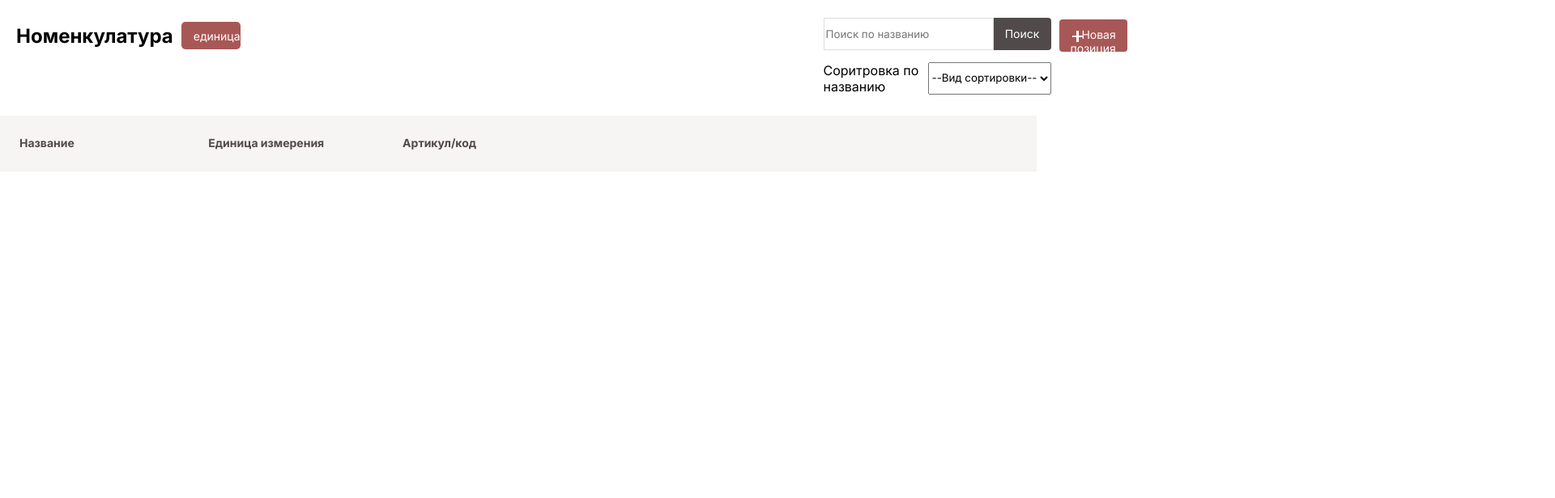
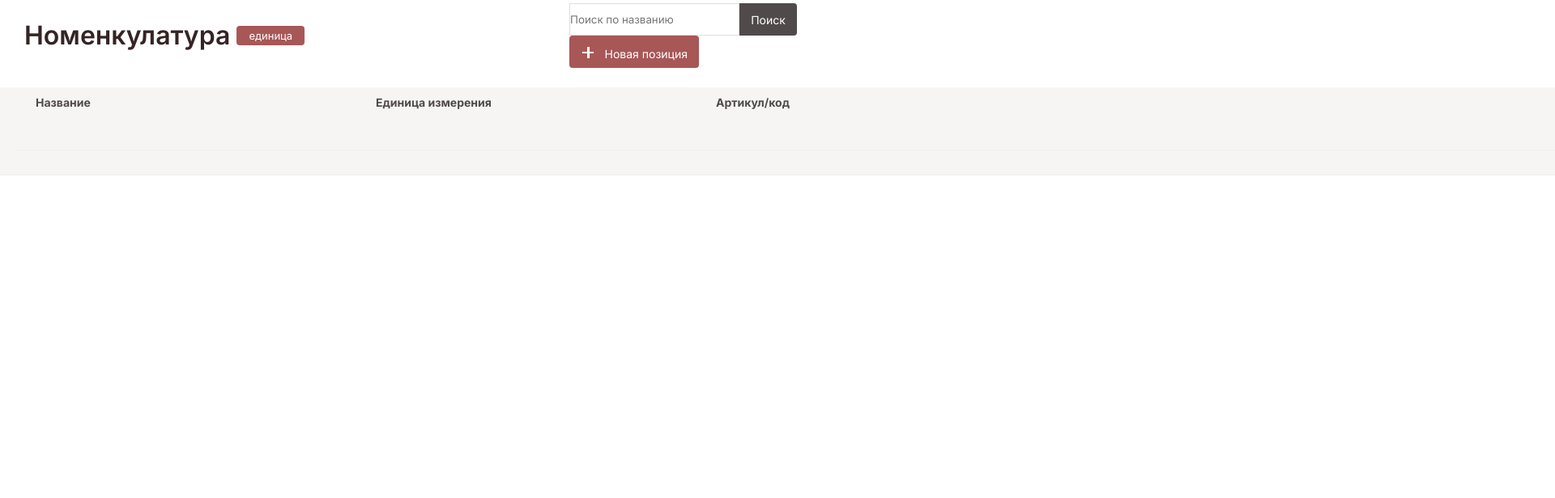
Before and after one commit to kArAsTeR734/TestTask, a website with bundled scripts: page public/index.html in a window 1280 px wide. Shown: the top 616 px of the page at 81% size, 1920 px wide, since content can reach past the window. Built offline with nearby package versions, Linux system fonts and the light colour scheme; no server answers; files whose address does not match are found by name.

Commit message:
header updated

```diff
--- a/package.json
+++ b/package.json
@@ -10,6 +10,7 @@
   "keywords": [],
   "description": "",
   "dependencies": {
-    "express": "^4.21.1"
+    "express": "^4.21.1",
+    "node.js": "^0.0.1-security"
   }
 }
--- a/public/css/header.scss
+++ b/public/css/header.scss
@@ -1,4 +1,4 @@
-header{
+.header{
   height: 108px;
   display: flex;
   flex-direction: row;
@@ -6,32 +6,38 @@ header{
   align-items: center;
   padding: 24px 20px 44px 20px;
 }
-
+.item_header{
+  color: rgb(53, 36, 36);
+  font-size: 32px;
+  font-weight: 600;
+  line-height: 120%;
+  letter-spacing: -3%;
+  text-align: left;
+}
+.item_header_wrapper{
+  display: flex;
+  align-items: center;
+  width: 653px;
+  height: 39px;
+  margin: 55px 10px;
+  border-radius: 5px;
+}
+.counter_wrapper{
+  margin-left: 8px;
+  width: 84px;
+  height: 24px;
+  border-radius: 4px;
+  background: rgb(168, 87, 87);
+}
 .item_count{
-  margin-top: 10px;
-  margin-left: 10px;
-  color: white;
-  font-size: 14px;
+  color: rgb(255, 255, 255);
+  font-size: 13px;
   font-weight: 400;
-  line-height: 16px;
-}
-.item_count_text{
-  margin-top: 10px;
-  margin-left: 5px;
-  color: white;
-  font-size: 14px;
-  font-weight: 400;
-  line-height: 16px;
+  text-align: center;
+  padding: 4px 8px 4px 8px;
 }
 
-.item_wrapper{
-  display: flex;
-  height: 34px;
-  width: 88px;
-  margin: 55px 10px;
-  border-radius: 5px;
-  background-color: rgb(168, 87, 87);
-}
+
 .sort_settings{
   display: flex;
   margin-bottom: 20px;
@@ -39,7 +45,6 @@ header{
 .item_actions{
   display: flex;
   flex-direction: column;
-  margin: 70px 0 0 700px;
   padding: 0 10px 0 10px;
 }
 .sort_settings{
--- a/public/css/main.scss
+++ b/public/css/main.scss
@@ -2,6 +2,7 @@
   font-family: 'Inter',sans-serif;
   box-sizing: border-box;
   margin: 0;
+  padding: 0;
 }
 
 input,select:focus{
--- a/public/css/product-table.scss
+++ b/public/css/product-table.scss
@@ -1,5 +1,4 @@
 .products{
-  margin-top: 35px;
   min-height: 724px;
 }
 table, td, th {
--- a/public/header/ItemCounter.js
+++ b/public/header/ItemCounter.js
@@ -1,5 +1,5 @@
 const countOfItems = document.getElementById('counter')
-const countText = document.querySelector('.item_count_text')
+const countText = document.querySelector('.item_count')
 
 export function getCount(){
     const tbody = document.querySelector('#tbody');
@@ -8,9 +8,9 @@ export function getCount(){
     countOfItems.textContent = (rows.length+1).toString();
 
     if(countOfItems.innerText === '1')
-        countText.innerText = 'единица';
+        countText.innerText = countOfItems.innerText+' единица';
     else if(countOfItems.innerText === '2' || countOfItems.innerText === '3' || countOfItems.innerText === '4')
-        countText.innerText = 'единицы';
+        countText.innerText = countOfItems.innerText+' единицы';
     else
-        countText.innerText = 'единиц';
+        countText.innerText = countOfItems.innerText+' единиц';
 }
--- a/public/index.html
+++ b/public/index.html
@@ -9,25 +9,19 @@
     <title>KIT WAREHOUSE</title>
 </head>
 <body>
-<header id = "intro-dm">
-    <h2>Номенкулатура</h2>
-    <div class="item_wrapper">
-        <div class="item_count" id = "counter"></div>
-        <div class="item_count_text">единица</div>
+<header class="header" id = "intro-dm">
+    <div class="item_header_wrapper">
+        <h2 class = "item_header">Номенкулатура</h2>
+        <div class="counter_wrapper">
+            <div class="item_count" id = "counter">единица</div>
+        </div>
+
     </div>
     <div class="item_actions">
         <div class="item_search">
             <input type="text" name="key" placeholder="Поиск по названию" class = "search_input" id ="search" />
             <input type="button" name="print" value="Поиск" class = "search_button" id = "searchBtn"/>
-        </div>
-        <div class = "sort_settings">
-            <div class="sort_header">Соритровка по названию</div>
-            <select name="sortDetailsByName" id="sortType" class="sortBy">
-                <option value="">--Вид сортировки--</option>
-                <option value = "ASC">По возрастанию</option>
-                <option value = "DESC">По убыванию</option>
-            </select>
-        </div>
+        </div
     </div>
 
     <button class="add_item">
--- a/public/main.js
+++ b/public/main.js
@@ -1,7 +1,6 @@
 import {getAuthToken} from "./GetJWToken.js";
 import {ValidateTitle} from "./modal/ValidateModalForm/FormValidate.js";
 import {ShowItem} from "./header/FindByName.js";
-import {SortItemList,UpdateTable} from "./header/SortItems.js";
 import {TakeUsers,Redirect} from "./modal/ReadElement/GetAllItems.js";
 import {addUser, CreateRow} from "./modal/CreateElement/CreateOrder.js";
 
```
Also changed, not shown: public/css/header.css, public/css/main.css, 3 other files.
